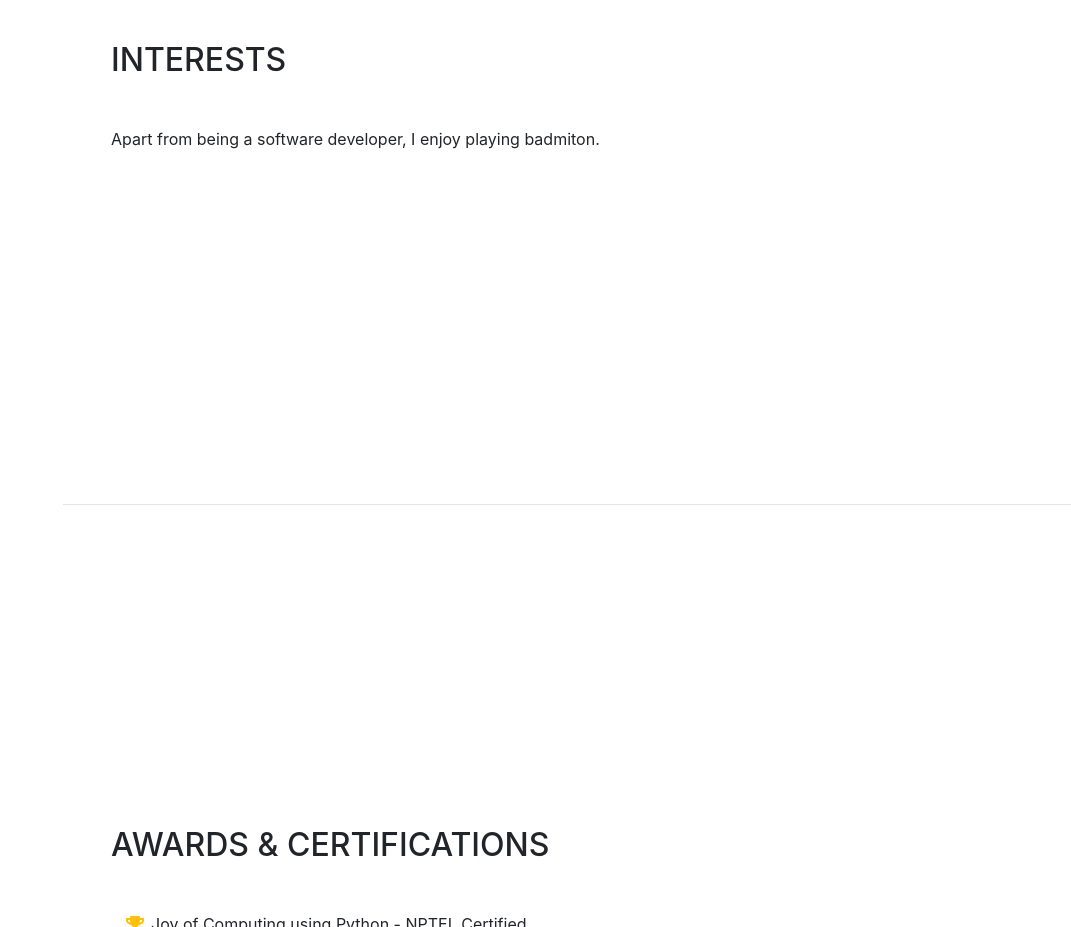
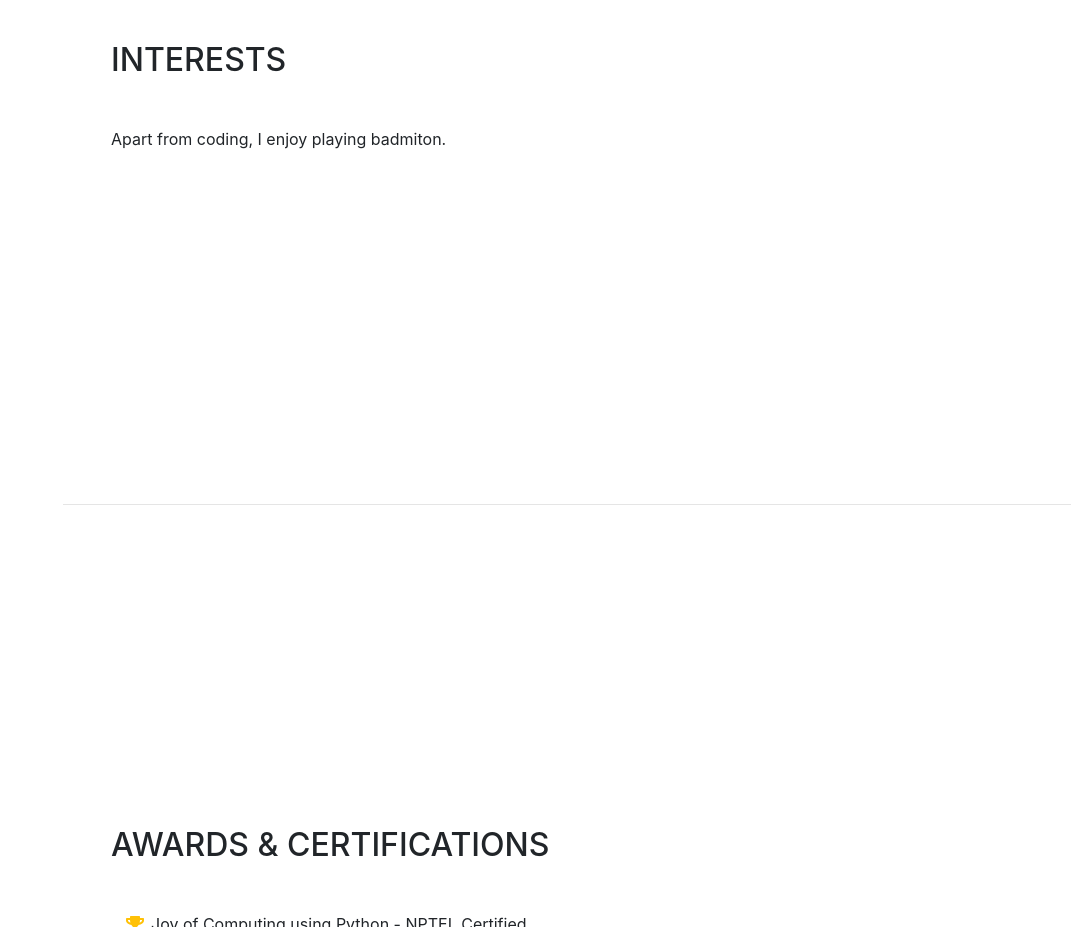
Before and after one commit to praveen1508/praveen1508.github.io, a website with bundled scripts: page index.html in a window 1280 px wide. Shown: the part 2700-3627 px from the top of the page, without its empty margins (209-1280 px from the left). Built offline with nearby package versions, Linux system fonts and the light colour scheme; a web font is replaced by a local one.

Commit message:
Update index.html

```diff
--- a/index.html
+++ b/index.html
@@ -196,7 +196,7 @@
     <section class="resume-section p-3 p-lg-5 d-flex align-items-center" id="interests">
       <div class="w-100">
         <h2 class="mb-5">Interests</h2>
-        <p>Apart from being a software developer, I enjoy playing badmiton.</p>
+        <p>Apart from coding, I enjoy playing badmiton.</p>
       </div>
     </section>
 
```
